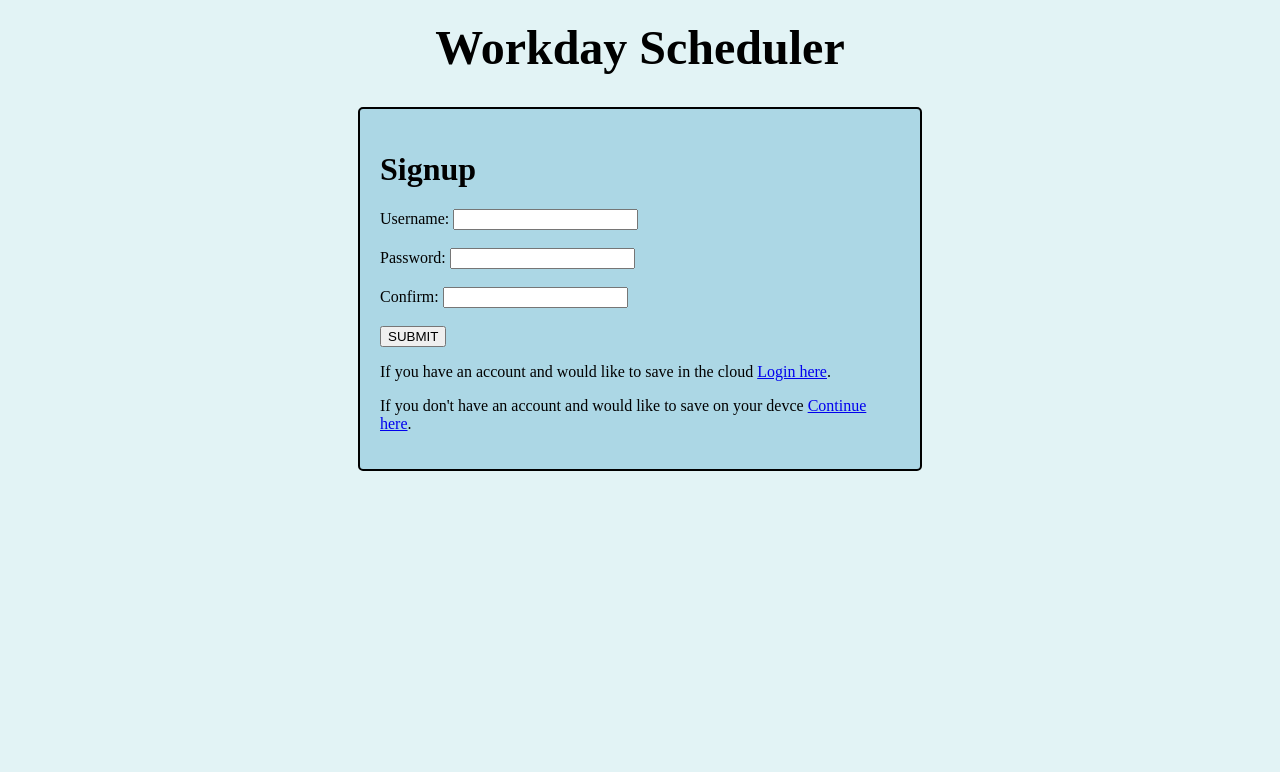
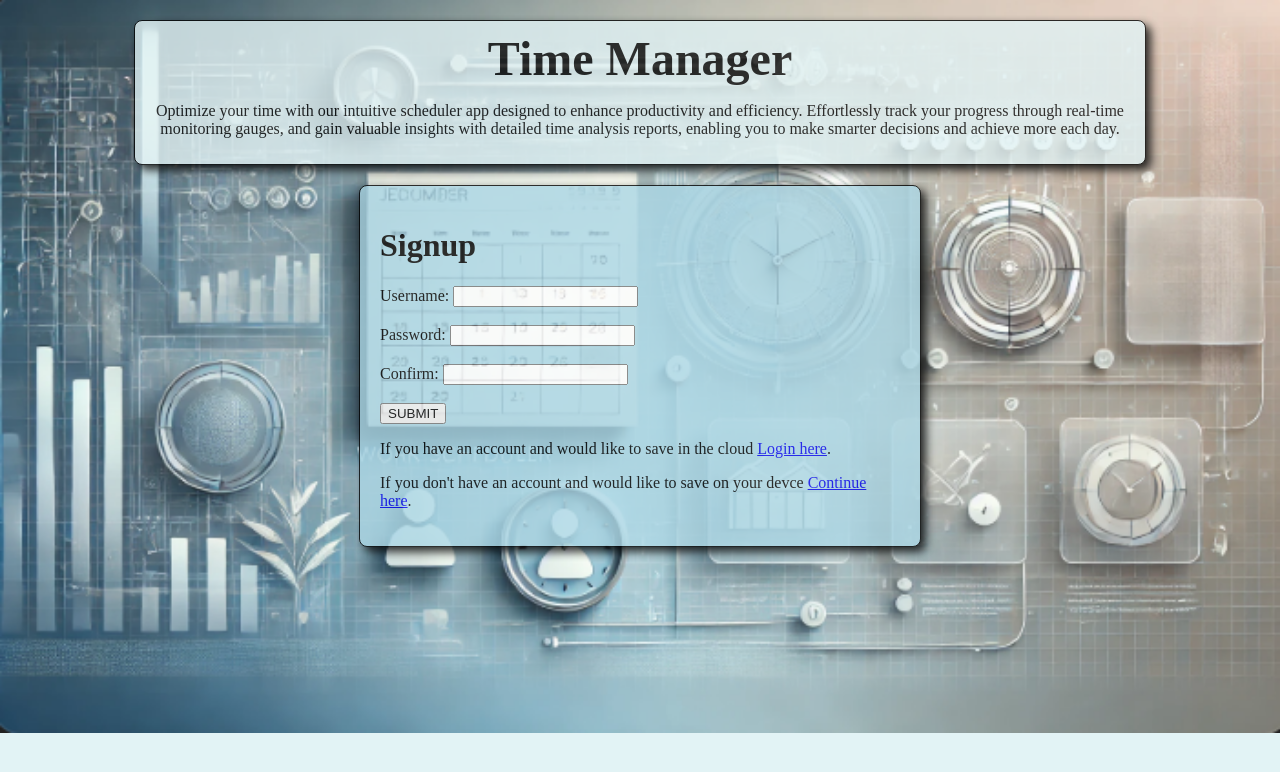
Before and after one commit to jasoncano1/Workday-Scheduler, a website: page public/signup.html in a window 1280 px wide. Drawn offline with Linux system fonts and the light colour scheme.

Commit message:
changed background, header and welcome styling

```diff
--- a/public/css/login.css
+++ b/public/css/login.css
@@ -1,29 +1,39 @@
 body {
     margin: 0;
     background: #e2f3f5;
+    background-image: url(../images/bg2.png);
+    background-repeat: no-repeat;
+    background-size: cover;
 }
 
 header {
     background: #e2f3f5;
     color: #0b0b0b;
-    padding: 10px 0;
+    padding: 10px 5px;
     text-align: center;
     margin: 5px auto;
     max-width: 1000px;
     margin: 20px auto;
+    opacity: .8;
+    border-radius: 8px;
+    border: 1px solid black;
+    box-shadow: 5px 5px 10px black;
 }
 
 #title {
     font-size: 3rem;
     text-align: center;
-    margin-top: 20px;
+    margin: 0;
 }
 
 main {
-    border: 2px solid black;
+    box-shadow: 5px 5px 10px black;
+    border: 1px solid black;
     margin: 5px auto;
     padding: 20px;
     border-radius: 5px;
     background: #acd7e5;
     width: 520px;
+    opacity: .8;
+    border-radius: 8px;
 }
--- a/public/css/style.css
+++ b/public/css/style.css
@@ -10,7 +10,7 @@ body {
   min-height: 100vh;
   position: relative;
   font-family: 'Open Sans', sans-serif;
-  background-image: url(../images/BG.png);
+  background-image: url(../images/bg2.png);
   background-repeat: no-repeat;
   background-size: cover;
 }
@@ -51,7 +51,7 @@ header a {
 }
 
 .title {
-  width: 400px;
+  width: 430px;
   text-align: center;
 }
 
--- a/public/signup.html
+++ b/public/signup.html
@@ -1,15 +1,22 @@
 <!DOCTYPE html>
 <html lang="en">
+
 <head>
   <link rel="stylesheet" href="./css/login.css" />
   <meta charset="UTF-8" />
   <title>Login Page</title>
   <!-- Add your CSS styling here -->
 </head>
+
 <body>
-    <h1 id="title">Workday Scheduler</h1>
+  <header>
+    <h1 id="title">Time Manager</h1>
+    <p>Optimize your time with our intuitive scheduler app designed to enhance productivity and efficiency. Effortlessly
+      track your progress through real-time monitoring gauges, and gain valuable insights with detailed time analysis
+      reports, enabling you to make smarter decisions and achieve more each day.</p>
+  </header>
+
   <main id="main">
-
     <h1>Signup</h1>
     <!-- Form sends a POST request to /login -->
     <form>
@@ -22,7 +29,7 @@
       <label for="password">Confirm:</label>
       <input type="password" name="confirmPW" id="confirmPW" required />
       <br /><br />
-      <button id="signupBtn" >SUBMIT</button>
+      <button id="signupBtn">SUBMIT</button>
     </form>
     <p>
       If you have an account and would like to save in the cloud <a href="/">Login here</a>.
```
Also changed, not shown: public/js/scheduler.js (+8 -1 lines), public/login.html (+2 -2 lines), public/scheduler.html (+5 -3 lines), public/images/bg2.png (added). Lines whose indentation alone changed are shown as unchanged.
